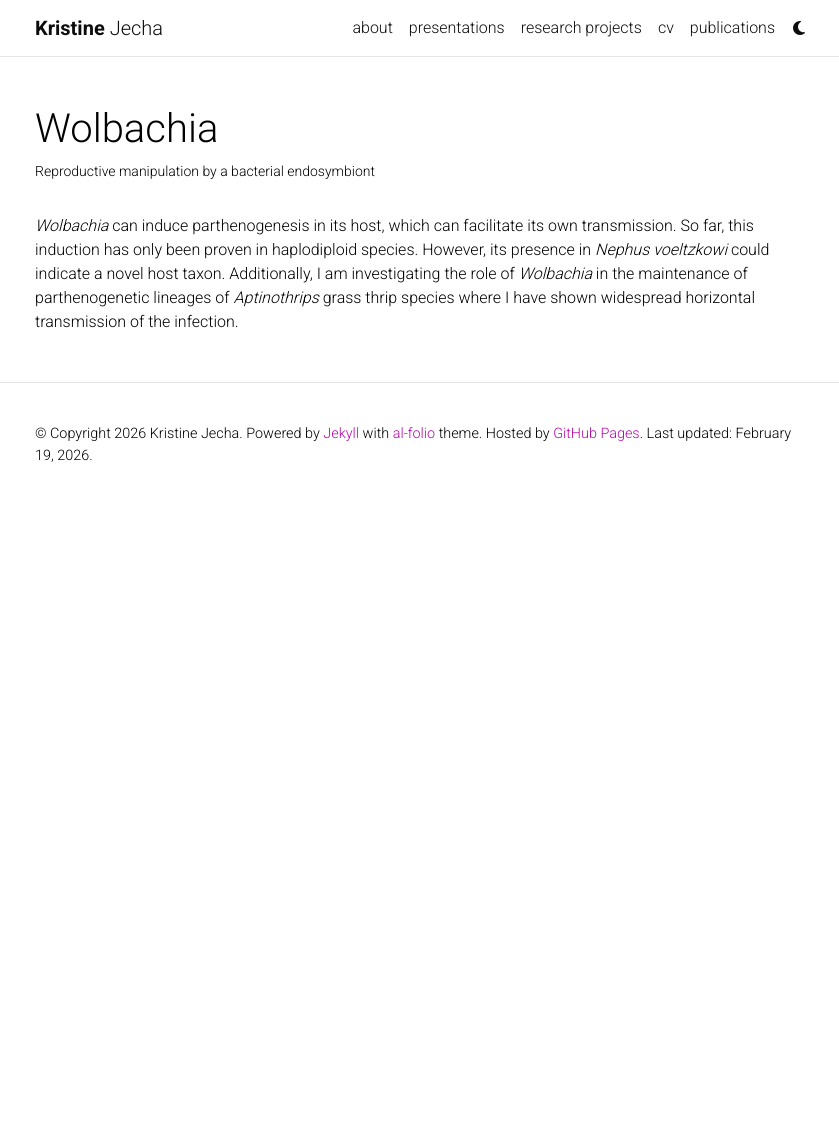
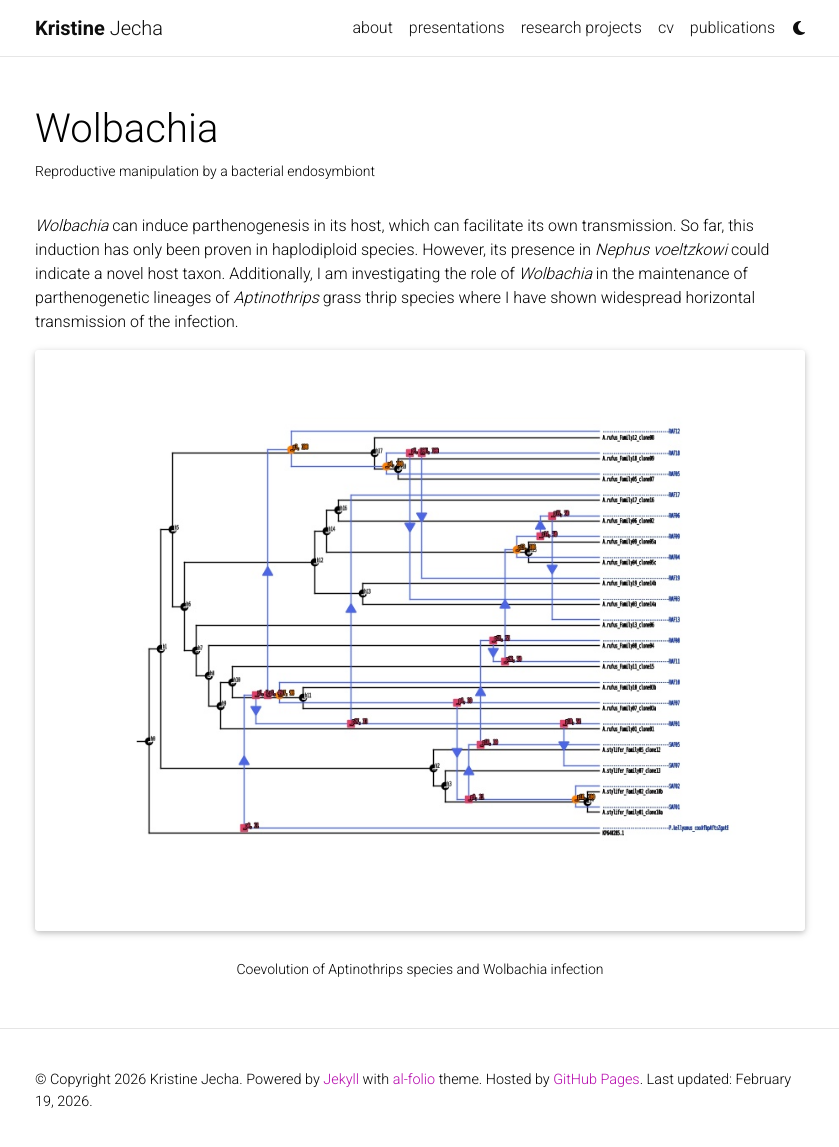
Before and after one commit to kjecha/kjecha.github.io, a Jekyll site: the page built from _projects/4_project.md, in a window 1280 px wide and 1153 px high. Shown: the top 1147 px of the window, without its empty margins (220-1059 px from the left). Built offline with Jekyll 4.4.1, drawn with Linux system fonts in a browser that asks for light colours; full-size pictures stand in for the smaller copies a plugin makes; comment, search, counter and statistics services are not loaded; a style sheet for code colours, icons or effects is not loaded.

Commit message:
Update 4_project.md

```diff
--- a/_projects/4_project.md
+++ b/_projects/4_project.md
@@ -9,3 +9,14 @@
 
 
 *Wolbachia* can induce parthenogenesis in its host, which can facilitate its own transmission. So far, this induction has only been proven in haplodiploid species. However, its presence in *Nephus voeltzkowi* could indicate a novel host taxon. Additionally, I am investigating the role of *Wolbachia* in the maintenance of parthenogenetic lineages of *Aptinothrips* grass thrip species where I have shown widespread horizontal transmission of the infection.
+
+
+
+<div class="row">
+    <div class="col-sm mt-3 mt-md-0">
+        {% include figure.html path="assets/img/emprMPR.jpeg" title="Coevolution of Aptinothrips species and Wolbachia infection" class="img-fluid rounded z-depth-1" %}
+    </div>
+</div>
+<div class="caption">
+    Coevolution of Aptinothrips species and Wolbachia infection
+</div>
```
